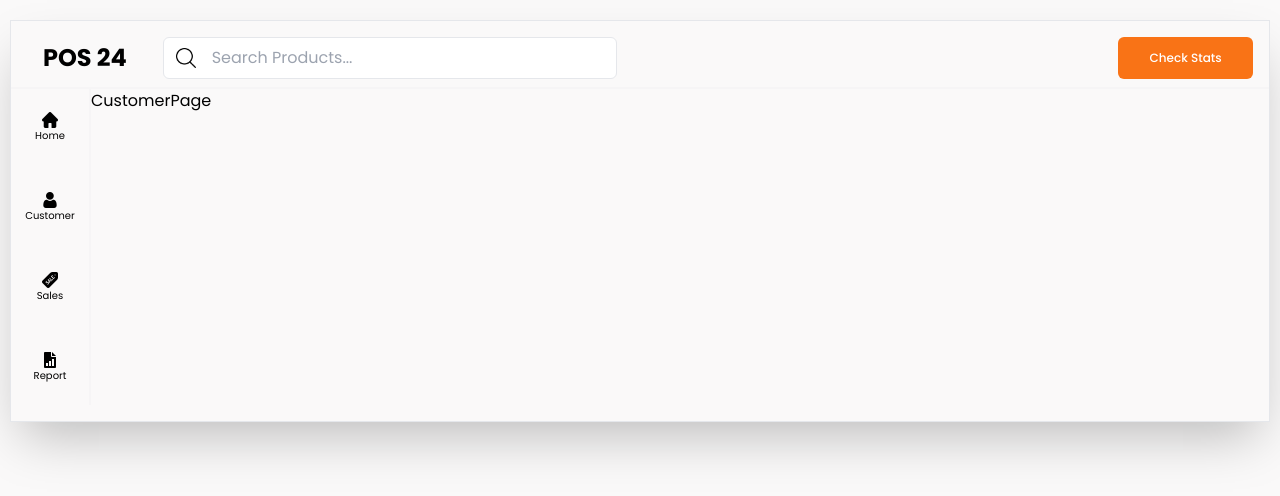
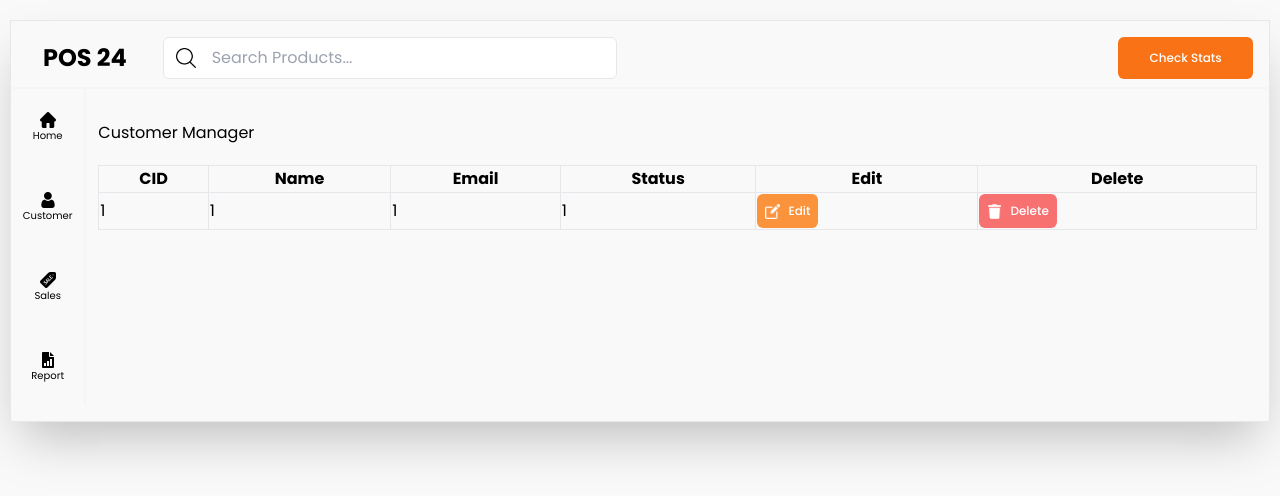
Before and after one commit to senethmendis/pos-system-fullstack, a React (Vite) app in the folder frontend/: page /customer in a window 1280 px wide. Shown: the top 496 px of the page. Built offline with nearby package versions, Linux system fonts and the light colour scheme.

Commit message:
Added new icons, updated Button component, and modified CustomerPage and HomePage components

```diff
--- a/frontend/src/assets/index.js
+++ b/frontend/src/assets/index.js
@@ -8,6 +8,8 @@ import homeicon from "./icons/home.png";
 import reporticon from "./icons/profit-report.png";
 import salesicon from "./icons/sale-tag.png";
 import plus from "./icons/plus.png";
+import edit from "./icons/edit.png";
+import bin from "./icons/bin.png";
 
 export {
   cancel,
@@ -20,4 +22,6 @@ export {
   reporticon,
   salesicon,
   plus,
+  edit,
+  bin,
 };
--- a/frontend/src/components/Button.jsx
+++ b/frontend/src/components/Button.jsx
@@ -8,12 +8,19 @@ const Button = ({
   width,
   isText = true,
   color,
+  invertIcon,
 }) => {
   return (
     <button
-      className={`${customSytles} ${width} ${color}   max-w-[200px] text-black p-2 justify-center  rounded-md font-normal flex items-center flex-row gap-2 `}
+      className={`${customSytles} ${width} ${color} flex flex-row justify-center items-center max-w-[200px] text-black p-2  rounded-md font-normal  gap-2 `}
     >
-      {isIcon && <img src={icon} alt="icon" className="w-[15px] invert" />}
+      {isIcon && (
+        <img
+          src={icon}
+          alt="icon"
+          className={`w-[15px] ${invertIcon && "invert"}`}
+        />
+      )}
       {isText && <p className="w-full text-[12px] font-medium">{text}</p>}
     </button>
   );
--- a/frontend/src/components/CartItemRow.jsx
+++ b/frontend/src/components/CartItemRow.jsx
@@ -3,14 +3,16 @@ import { cancel } from "../assets";
 
 const CartItemRow = ({ title, price, id }) => {
   return (
-    <div className="flex flex-row items-center justify-between w-full p-2 rounded-md bg-gray-100">
+    <div className="flex flex-row items-center justify-between w-full p-2 rounded-md bg-parimary-gray">
       <div className="flex flex-row items-center">
-        <p className="px-2 font-semibold">{id}</p>
+        <p className="px-2 text-[14px] font-semibold">{id}</p>
         <p className="text-[13px]">{title}</p>
       </div>
       <div className="flex flex-row gap-2 items-center">
         <p>Rs: {price}</p>
-        <img src={cancel} alt="cancel icon" className="w-4 h-4" />
+        <button>
+          <img src={cancel} alt="cancel icon" className="w-4 h-4" />
+        </button>
       </div>
     </div>
   );
--- a/frontend/src/constants/index.js
+++ b/frontend/src/constants/index.js
@@ -38,6 +38,15 @@ export const NavbarItems = [
     icon: reporticon,
     title: "Report",
   },
+];
+
+export const CustomerTableColumns = [
+  "CID",
+  "Name",
+  "Email",
+  "Status",
+  "Edit",
+  "Delete",
 ];
 
 export const subFilters = [
--- a/frontend/src/index.css
+++ b/frontend/src/index.css
@@ -9,6 +9,8 @@
   font-weight: 400;
   font-style: normal;
   background-color: #faf9f9;
+
+  overflow: hidden;
 }
 
 /* utilities */
--- a/frontend/src/pages/CustomerPage.jsx
+++ b/frontend/src/pages/CustomerPage.jsx
@@ -1,7 +1,55 @@
 import React from "react";
+import { CustomerTableColumns } from "../constants/index";
+import Button from "../components/Button";
+import { bin, edit } from "../assets";
 
 const CustomerPage = () => {
-  return <div>CustomerPage</div>;
+  return (
+    <section className="w-full h-full flex flex-row bg-parimary-gray">
+      <div className="w-full h-full flex flex-col p-3">
+        <h1 className="py-5">Customer Manager</h1>
+        <table className="table-auto border-collapse border border-slate-200">
+          <thead>
+            <tr>
+              {CustomerTableColumns.map((head, i) => (
+                <th key={i} className="border">
+                  {head}
+                </th>
+              ))}
+            </tr>
+          </thead>
+          <tbody>
+            <tr>
+              <td className="border">1</td>
+              <td className="border">1</td>
+              <td className="border">1</td>
+              <td className="border">1</td>
+              <td className="border">
+                <Button
+                  text="Edit"
+                  color="bg-orange-400"
+                  isIcon
+                  icon={edit}
+                  invertIcon
+                  customSytles="text-white font-semibold"
+                />
+              </td>
+              <td className="border">
+                <Button
+                  text="Delete"
+                  color="bg-red-400"
+                  isIcon
+                  icon={bin}
+                  invertIcon
+                  customSytles="text-white font-semibold"
+                />
+              </td>
+            </tr>
+          </tbody>
+        </table>
+      </div>
+    </section>
+  );
 };
 
 export default CustomerPage;
--- a/frontend/src/pages/HomePage.jsx
+++ b/frontend/src/pages/HomePage.jsx
@@ -2,7 +2,7 @@ import React from "react";
 import { DummyProductData, DummySalesRow, subFilters } from "../constants";
 import ProductCard from "../components/ProductCard";
 import Button from "../components/Button";
-import { plus } from "../assets";
+import { plus, reporticon } from "../assets";
 import CartItemRow from "../components/CartItemRow";
 
 const HomePage = () => {
@@ -40,8 +40,8 @@ const HomePage = () => {
             icon={plus}
             isIcon
             text={"Add Customer"}
-            color={"bg-gray-200"}
-            customSytles={"text-white"}
+            color={"bg-parimary-gray"}
+            customSytles={"text-black"}
           />
         </div>
         {/* cart items */}
@@ -91,6 +91,8 @@ const HomePage = () => {
                   width="w-full"
                   isBackground={true}
                   customSytles={"text-white"}
+                  isIcon
+                  icon={reporticon}
                 />
                 <Button
                   text="Process"
```
Also changed, not shown: frontend/src/assets/icons/bin.png (added), frontend/src/assets/icons/edit.png (added).
